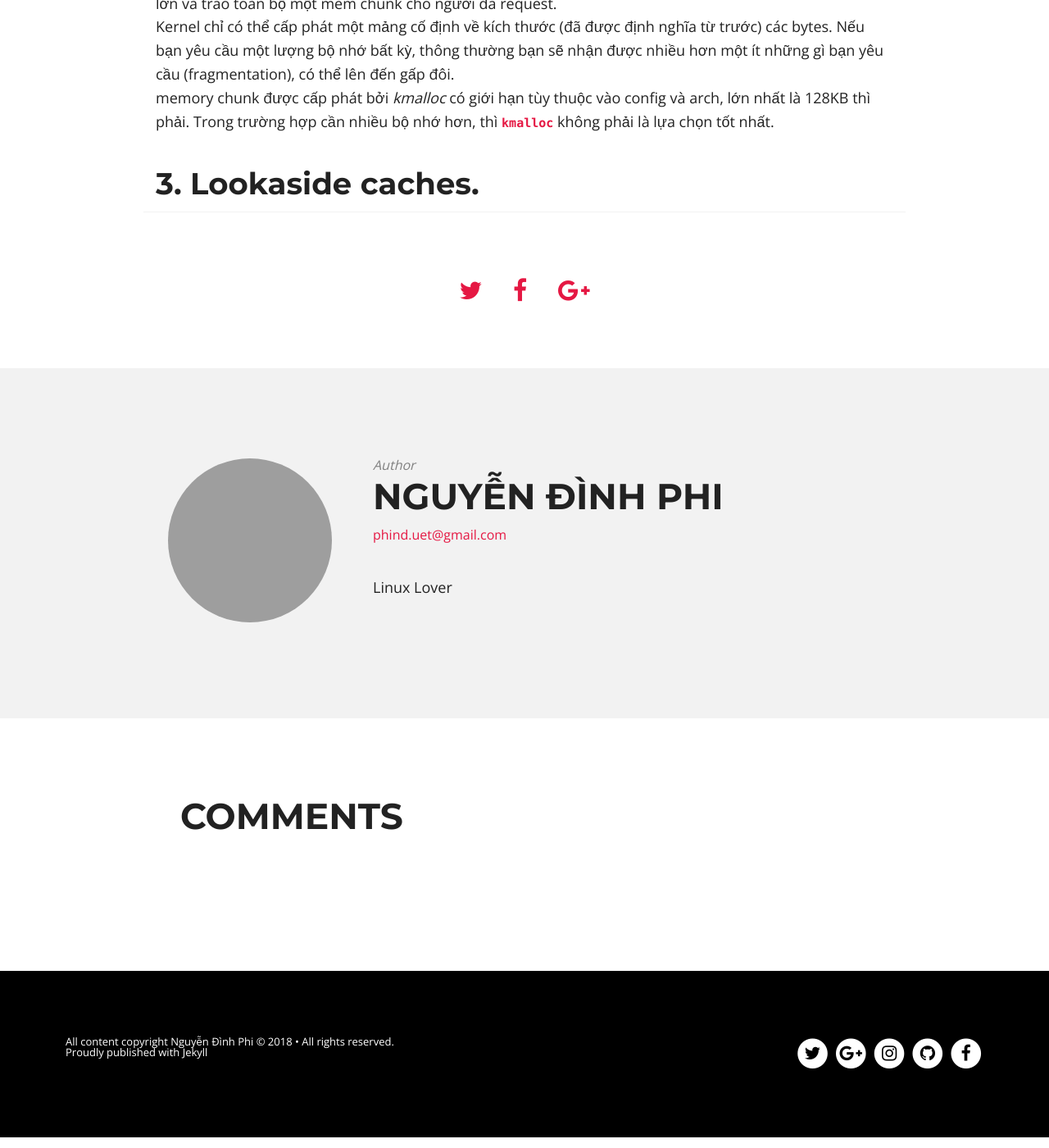
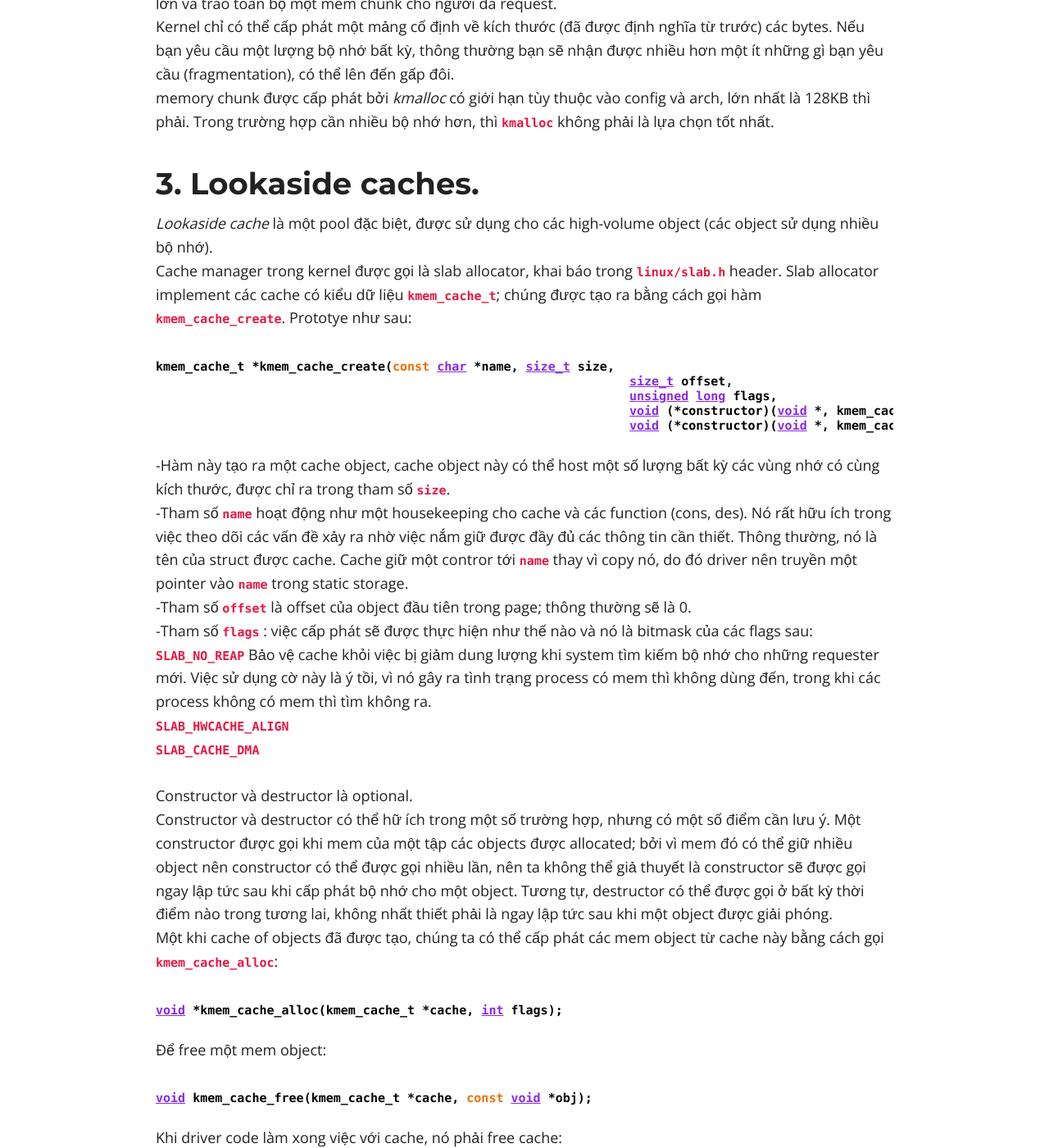
Before and after one commit to ita93/ita93.github.io, a Jekyll site: the page built from _posts/2018-02-07-Memory-Allocation.md, in a window 1280 px wide and 1400 px high, scrolled down 2537 px. Shown: the whole window at 82% size. Built offline with Jekyll 4.4.1, drawn with Linux system fonts in a browser that asks for light colours; nearby versions of some CDN libraries; comment, search, counter and statistics services are not loaded; some of the changed text lies outside the part shown.

Commit message:
Slab allocator

```diff
--- a/_posts/2018-02-07-Memory-Allocation.md
+++ b/_posts/2018-02-07-Memory-Allocation.md
@@ -44,3 +44,34 @@ Kernel chỉ có thể cấp phát một mảng cố định về kích thước
 memory chunk được cấp phát bởi <i>kmalloc</i> có giới hạn tùy thuộc vào config và arch, lớn nhất là 128KB thì phải. Trong trường hợp cần nhiều bộ nhớ hơn, thì <code>kmalloc</code> không phải là lựa chọn tốt nhất.<br/>
 
 ## 3. Lookaside caches.
+<i>Lookaside cache</i> là một pool đặc biệt, được sử dụng cho các high-volume object (các object sử dụng nhiều bộ nhớ).<br/>
+Cache manager trong kernel được gọi là slab allocator, khai báo trong <code>linux/slab.h</code> header. Slab allocator implement các cache có kiểu dữ liệu <code>kmem_cache_t</code>; chúng được tạo ra bằng cách gọi hàm <code>kmem_cache_create</code>. Prototye như sau:
+{% highlight c %}
+kmem_cache_t *kmem_cache_create(const char *name, size_t size,
+								size_t offset,
+								unsigned long flags,
+								void (*constructor)(void *, kmem_cache_t *, unsigned long flags),
+								void (*constructor)(void *, kmem_cache_t *, unsigned long flags));
+{% endhighlight %}
+
+-Hàm này tạo ra một cache object, cache object này có thể host một số lượng bất kỳ các vùng nhớ có cùng kích thước, được chỉ ra trong tham số <code>size</code>.<br/>
+-Tham số <code>name</code> hoạt động như một housekeeping cho cache và các function (cons, des). Nó rất hữu ích trong việc theo dõi các vấn đề xảy ra nhờ việc nắm giữ được đầy đủ các thông tin cần thiết. Thông thường, nó là tên của struct được cache. Cache giữ một contror tới <code>name</code> thay vì copy nó, do đó driver nên truyền một pointer vào <code>name</code> trong static storage.<br/>
+-Tham số <code>offset</code> là offset của object đầu tiên trong page; thông thường sẽ là 0.<br/>
+-Tham số <code>flags</code> : việc cấp phát sẽ được thực hiện như thế nào và nó là bitmask của các flags sau:<br/>
+<code>SLAB_NO_REAP</code> Bảo vệ cache khỏi việc bị giảm dung lượng khi system tìm kiếm bộ nhớ cho những requester mới. Việc sử dụng cờ này là ý tồi, vì nó gây ra tình trạng process có mem thì không dùng đến, trong khi các process không có mem thì tìm không ra.<br/>
+<code>SLAB_HWCACHE_ALIGN</code><br/>
+<code>SLAB_CACHE_DMA</code><br/><br/>
+Constructor và destructor là optional.<br/>
+Constructor và destructor có thể hữ ích trong một số trường hợp, nhưng có một số điểm cần lưu ý. Một constructor được gọi khi mem của một tập các objects được allocated; bởi vì mem đó có thể giữ nhiều object nên constructor có thể được gọi nhiều lần, nên ta không thể giả thuyết là constructor sẽ được gọi ngay lập tức sau khi cấp phát bộ nhớ cho một object. Tương tự, destructor có thể được gọi ở bất kỳ thời điểm nào trong tương lai, không nhất thiết phải là ngay lập tức sau khi một object được giải phóng. <br/>
+Một khi cache of objects đã được tạo, chúng ta có thể cấp phát các mem object từ cache này bằng cách gọi <code>kmem_cache_alloc</code>:
+{% highlight c %}
+void *kmem_cache_alloc(kmem_cache_t *cache, int flags);
+{% endhighlight %}
+Để free một mem object:
+{% highlight c %}
+void kmem_cache_free(kmem_cache_t *cache, const void *obj);
+{% endhighlight %}
+Khi driver code làm xong việc với cache, nó phải free cache:
+{% highlight c %}
+int kmem_cache_destroy(kmem_cache_t *cache);
+{% endhighlight %}
```
